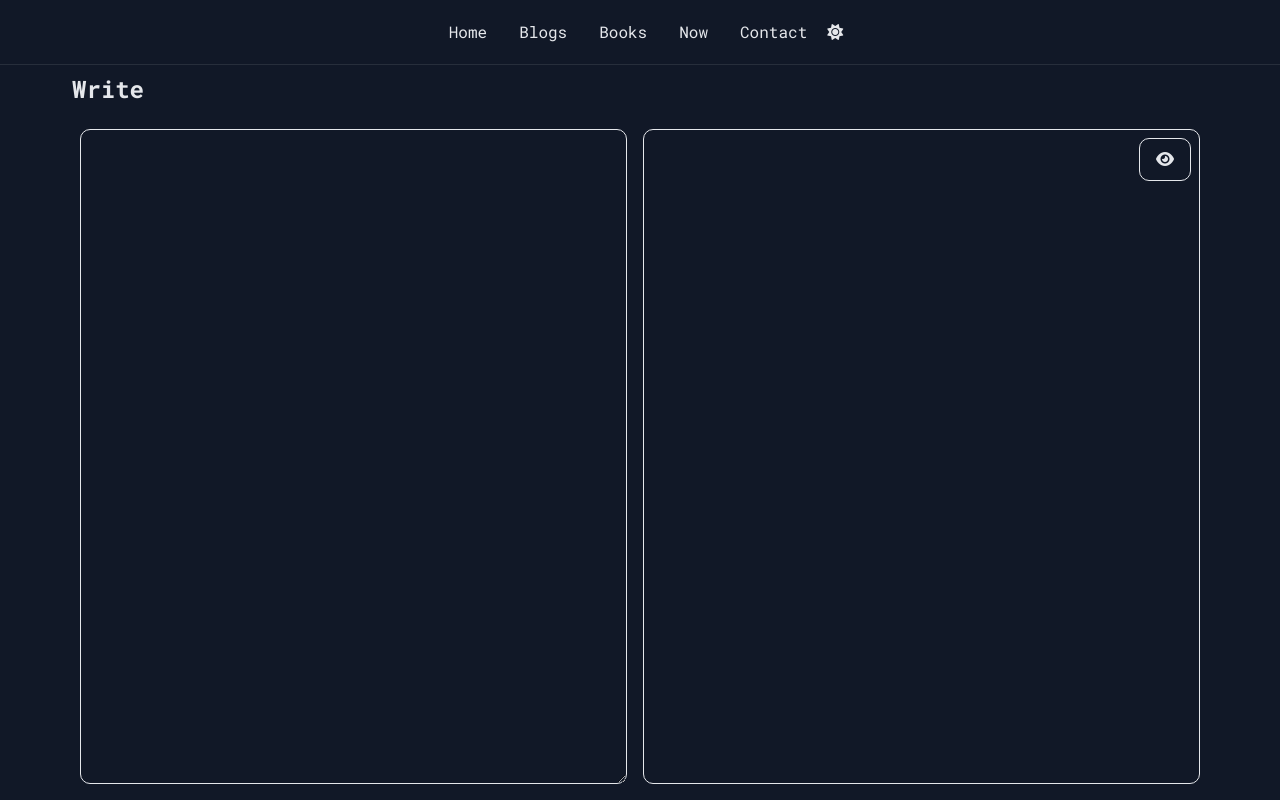
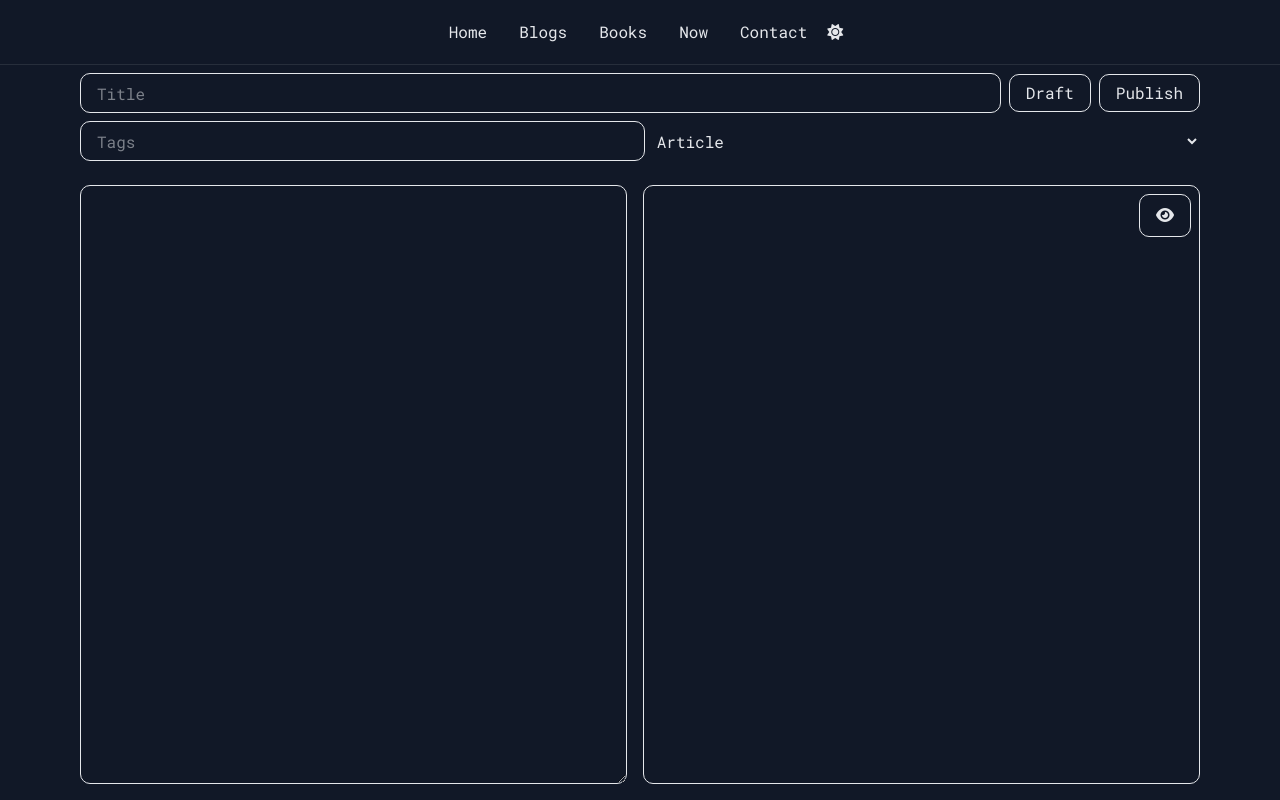
Before and after one commit to JayeshPadhiar/jayeshpadhiar.github.io, a Next.js app: page /write in a window 1280 px wide. Built offline with nearby package versions, Linux system fonts and the light colour scheme.

Commit message:
new content functionality implemented

```diff
--- a/src/app/(pages)/admin/page.tsx
+++ b/src/app/(pages)/admin/page.tsx
@@ -91,7 +91,7 @@ export default function AdminPage() {
 			<div className="flex flex-col md:w-[25%] w-full h-full p-8 justify-start items-center">
 				<h1 className="text-2xl font-bold">Admin</h1>
 				<div className="flex md:flex-col flex-row w-full h-full gap-2 mt-4 items-center">
-					{["Home", "Books", "Blogs", "Now"].map((page) => (
+					{["Home", "Blogs", "Books", "Now"].map((page) => (
 						<div key={page} className={`flex justify-center items-center w-full h-12 py-4 rounded-full cursor-pointer ${selectedPage === page ? "border-1 border-foreground/80" : "border-1 border-foreground/10"}`}
 							onClick={() => setSelectedPage(page)}>
 							<h1 className="text-sm font-bold">{page}</h1>
--- a/src/app/(pages)/write/page.tsx
+++ b/src/app/(pages)/write/page.tsx
@@ -4,19 +4,42 @@ import Editor from "@/components/Editor";
 import MainContent from "@/components/MainContent";
 
 export default function WritePage() {
-	const [text, setText] = useState("");
+	const [content, setContent] = useState("");
+	const [type, setType] = useState("");
+	const [title, setTitle] = useState("");
+	const [tags, setTags] = useState('');
+
 	const styles = {
-		container: 'w-full h-full flex flex-col items-start justify-start gap-4 overflow-hidden p-2',
-		title: 'text-2xl font-bold',
+		section: 'w-full h-full flex flex-col items-start justify-start gap-4 overflow-hidden p-2',
+		contentContainer: 'w-full flex flex-col items-start justify-start gap-2 px-2',
+		container: 'w-full flex flex-row items-center justify-between gap-2',
+		input: 'w-full h-10',
 		editor: 'w-full h-full flex flex-col items-start justify-start overflow-hidden',
+		type: 'w-full h-10',
 	};
 
 	return (
 		<MainContent>
-			<section className={styles.container}>
-				<h1 className={styles.title}>Write</h1>
+			<section className={styles.section}>
+				<div className={styles.contentContainer}>
+
+				<div className={styles.container}>
+					<input type="text" placeholder="Title" className={styles.input} value={title} onChange={(e) => setTitle(e.target.value)} />
+					<button> Draft </button>
+					<button> Publish </button>
+				</div>
+
+				<div className={styles.container}>
+					<input type="text" placeholder="Tags" className={styles.input} value={tags} onChange={(e) => setTags(e.target.value)} />
+					<select className={styles.type} value={type} onChange={(e) => setType(e.target.value)}>
+						<option value="article"> Article </option>
+						<option value="blog"> Blog </option>
+					</select>
+				</div>
+				</div>
+
 				<div className={styles.editor}>
-					<Editor text={text} setText={setText} />
+					<Editor content={content} setContent={setContent} />
 				</div>
 			</section>
 		</MainContent>
--- a/src/components/Editor.tsx
+++ b/src/components/Editor.tsx
@@ -2,7 +2,7 @@
 import { marked } from "marked";
 import { useState } from "react";
 
-export default function Editor({ text, setText }: { text: string, setText: (text: string) => void }) {
+export default function Editor({ content, setContent }: { content: string, setContent: (content: string) => void }) {
 	const [isPreview, setIsPreview] = useState(false);
 	const styles = {
 		container: "w-full h-full flex flex-row items-start justify-start gap-4 p-2",
@@ -27,11 +27,11 @@ export default function Editor({ text, setText }: { text: string, setText: (text
 		//markdown editor with editor on the left and preview on the right
 		<div className={styles.container}>
 			<div className={`${isPreview ? 'hidden' : styles.editor}`}>
-				<textarea id="textarea" className={styles.editor} value={text} onChange={(e) => setText(e.target.value)}></textarea>
+				<textarea id="textarea" className={styles.editor} value={content} onChange={(e) => setContent(e.target.value)}></textarea>
 			</div>
 			<div className={`markdown-preview`} style={styles.preview as any}>
 				<button style={styles.previewButton} onClick={() => setIsPreview(!isPreview)}> <i className="fa-solid fa-eye"></i> </button>
-				<div dangerouslySetInnerHTML={{ __html: marked(text) }}></div>
+				<div dangerouslySetInnerHTML={{ __html: marked(content) }}></div>
 			</div>
 		</div>
 	);
```
